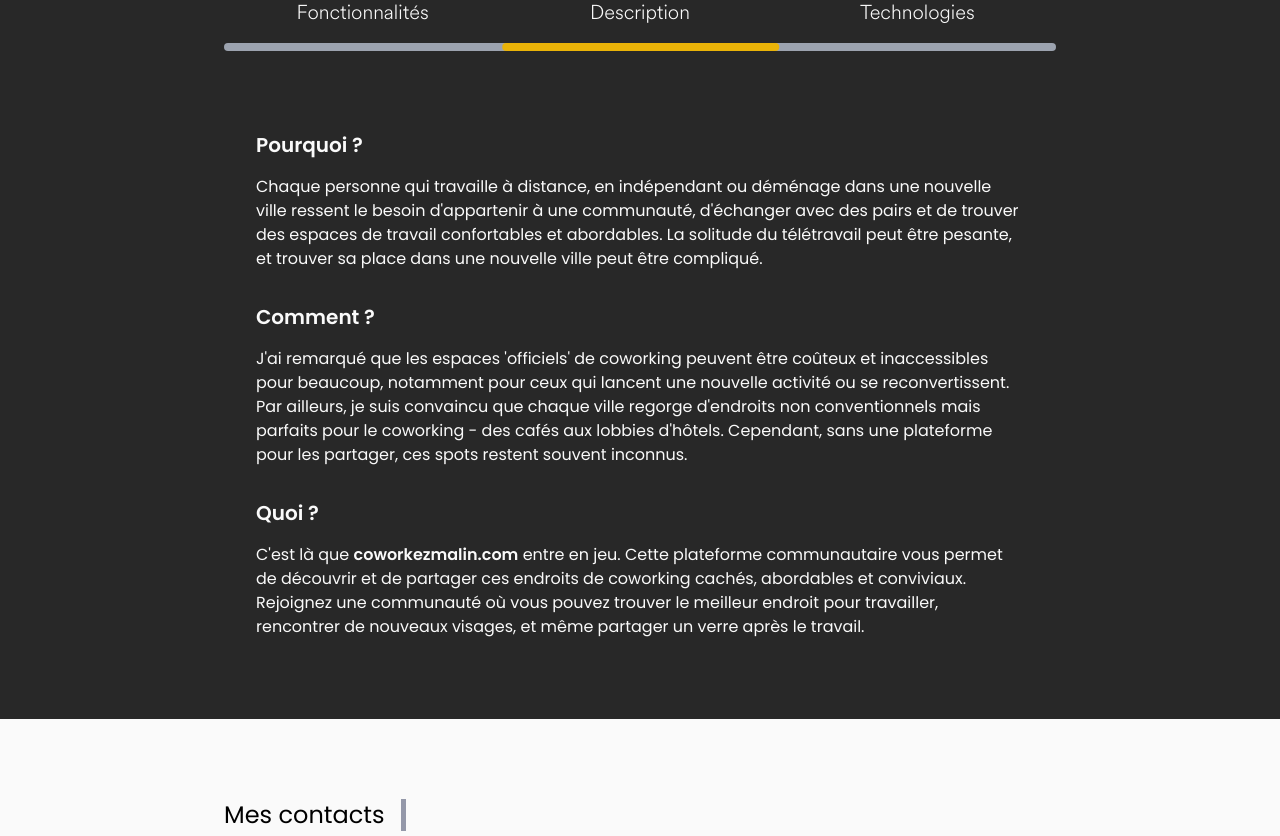
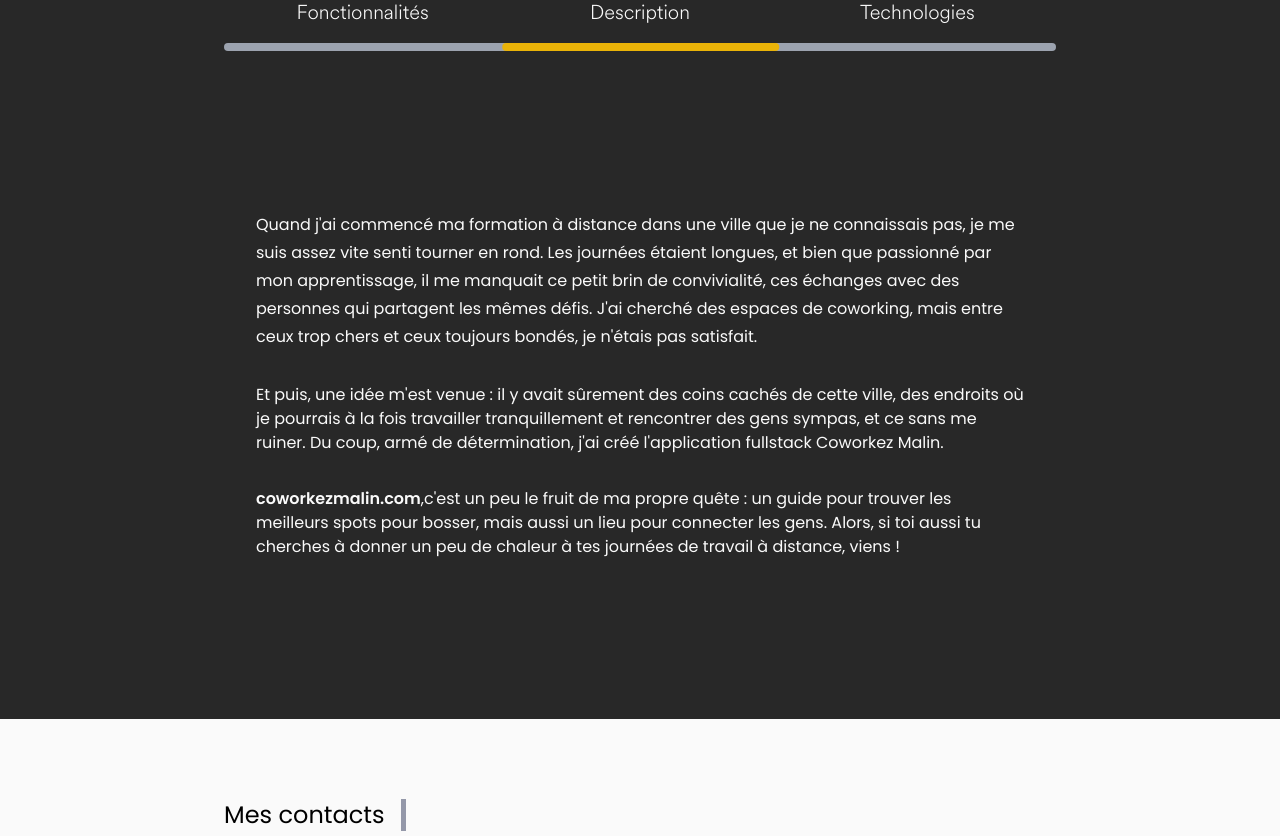
Before and after one commit to monkeycs60/portfolio-cs, a Next.js app: page / in a window 1280 px wide. Shown: the part 4280-5116 px from the top of the page. Built offline with nearby package versions, Linux system fonts and the light colour scheme.

Commit message:
style: upgrade project details for wide screens

```diff
--- a/src/components/Project/ProjectDetails.tsx
+++ b/src/components/Project/ProjectDetails.tsx
@@ -26,7 +26,7 @@
 	const indicatorWidth = 100 / categories.length;
 
 	return (
-		<div className='flex flex-col h-[960px] lg:h-[800px] 2xl:h-[760px] 3xl:h-[800px] my-[5vh] w-screen font-circularLight  bg-secondary text-primary'>
+		<div className='flex flex-col h-[960px] lg:h-[800px] 2xl:h-[620px] 3xl:h-[700px] my-[5vh] w-screen font-circularLight  bg-secondary text-primary'>
 			<div className='flex relative justify-between w-[90%] lg:w-[65%] mx-auto mt-20'>
 				{categories.map((category, index) => (
 					<span
--- a/src/components/Project/chiaroscuro/Chiaroscuro.tsx
+++ b/src/components/Project/chiaroscuro/Chiaroscuro.tsx
@@ -111,39 +111,33 @@
 export const ChiaroscuroDescription = () => {
 	return (
 		<div className='flex flex-col gap-8 font-poppins text-sm lg:text-base 2xl:text-md'>
-			<div className='flex flex-col gap-4'>
-				<span className='font-semibold text-xl'>Pourquoi ?</span>
+			<div className='flex flex-col gap-4 leading-7'>
 				<p>
-					Chaque personne qui travaille à distance, en indépendant ou
-					déménage dans une nouvelle ville ressent le besoin d'appartenir à
-					une communauté, d'échanger avec des pairs et de trouver des
-					espaces de travail confortables et abordables. La solitude du
-					télétravail peut être pesante, et trouver sa place dans une
-					nouvelle ville peut être compliqué.
+					Quand j'ai commencé ma formation à distance dans une ville que je
+					ne connaissais pas, je me suis assez vite senti tourner en rond.
+					Les journées étaient longues, et bien que passionné par mon
+					apprentissage, il me manquait ce petit brin de convivialité, ces
+					échanges avec des personnes qui partagent les mêmes défis. J'ai
+					cherché des espaces de coworking, mais entre ceux trop chers et
+					ceux toujours bondés, je n'étais pas satisfait.
 				</p>
 			</div>
 			<div className='flex flex-col gap-4'>
-				<span className='font-semibold text-xl'>Comment ?</span>
 				<p>
-					J'ai remarqué que les espaces 'officiels' de coworking peuvent
-					être coûteux et inaccessibles pour beaucoup, notamment pour ceux
-					qui lancent une nouvelle activité ou se reconvertissent. Par
-					ailleurs, je suis convaincu que chaque ville regorge d'endroits
-					non conventionnels mais parfaits pour le coworking - des cafés
-					aux lobbies d'hôtels. Cependant, sans une plateforme pour les
-					partager, ces spots restent souvent inconnus.
+					Et puis, une idée m'est venue : il y avait sûrement des coins
+					cachés de cette ville, des endroits où je pourrais à la fois
+					travailler tranquillement et rencontrer des gens sympas, et ce
+					sans me ruiner. Du coup, armé de détermination, j'ai créé
+					l'application fullstack Coworkez Malin.
 				</p>
 			</div>
 			<div className='flex flex-col gap-4'>
-				<span className='font-semibold text-xl'>Quoi ?</span>
 				<p>
-					C'est là que{' '}
-					<span className='font-semibold'>coworkezmalin.com</span> entre en
-					jeu. Cette plateforme communautaire vous permet de découvrir et
-					de partager ces endroits de coworking cachés, abordables et
-					conviviaux. Rejoignez une communauté où vous pouvez trouver le
-					meilleur endroit pour travailler, rencontrer de nouveaux visages,
-					et même partager un verre après le travail.
+					<span className='font-semibold'>coworkezmalin.com</span>,c'est un
+					peu le fruit de ma propre quête : un guide pour trouver les
+					meilleurs spots pour bosser, mais aussi un lieu pour connecter
+					les gens. Alors, si toi aussi tu cherches à donner un peu de
+					chaleur à tes journées de travail à distance, viens !
 				</p>
 			</div>
 		</div>
@@ -152,8 +146,8 @@
 
 export const ChiaroscuroTechnologies = () => {
 	return (
-		<div className='flex flex-col gap-8 font-poppins '>
-			<div className='bg-gray-200 flex flex-col justify-start gap-6 lg:gap-4 font-semibold text-lg 2xl:text-xl text-secondary px-4 lg:px-12 py-6'>
+		<div className='flex flex-col gap-8 font-poppins 2xl:items-center 3xl:items-start '>
+			<div className='bg-gray-200 flex flex-col 2xl:flex-row 2xl:justify-between 2xl:items-center 2xl:w-[80%] 3xl:w-[100%] justify-start gap-6 lg:gap-4 font-semibold text-lg 2xl:text-xl text-secondary px-4 lg:px-12 py-6'>
 				<h3>Front-End</h3>
 				<div className='flex gap-8 lg:gap-12 justify-center items-center flex-wrap lg:flex-nowrap'>
 					<Image
@@ -230,7 +224,7 @@
 					</div>
 				</div>
 			</div>
-			<div className='bg-gray-200 flex flex-col justify-start gap-6 lg:gap-2 font-semibold text-lg 2xl:text-xl text-secondary px-4 lg:px-12 py-6'>
+			<div className='bg-gray-200 flex flex-col 2xl:flex-row 2xl:items-center 2xl:justify-between 2xl:w-[80%] 3xl:w-[100%] justify-start gap-6 lg:gap-2 font-semibold text-lg 2xl:text-xl text-secondary px-4 lg:px-12 py-6'>
 				<h3 className=''>Back-End</h3>
 				<div className='flex gap-8 lg:gap-12 justify-center items-center flex-wrap lg:flex-nowrap'>
 					<Image
@@ -287,7 +281,7 @@
 					</div>
 				</div>
 			</div>
-			<div className='bg-gray-200 flex flex-col justify-start gap-6 lg:gap-4 font-semibold text-lg 2xl:text-xl text-secondary px-4 lg:px-12 py-6'>
+			<div className='bg-gray-200 flex flex-col 2xl:flex-row 2xl:justify-between 2xl:items-center 2xl:w-[80%] 3xl:w-[100%] justify-start gap-6 lg:gap-4 font-semibold text-lg 2xl:text-xl text-secondary px-4 lg:px-12 py-6'>
 				<h3 className=''>Services</h3>
 				<div className='flex gap-8 lg:gap-12 justify-center items-center flex-wrap lg:flex-nowrap'>
 					<Image
```
Also changed, not shown: src/components/Project/coworking/Coworkez.tsx (+24 -24 lines).
